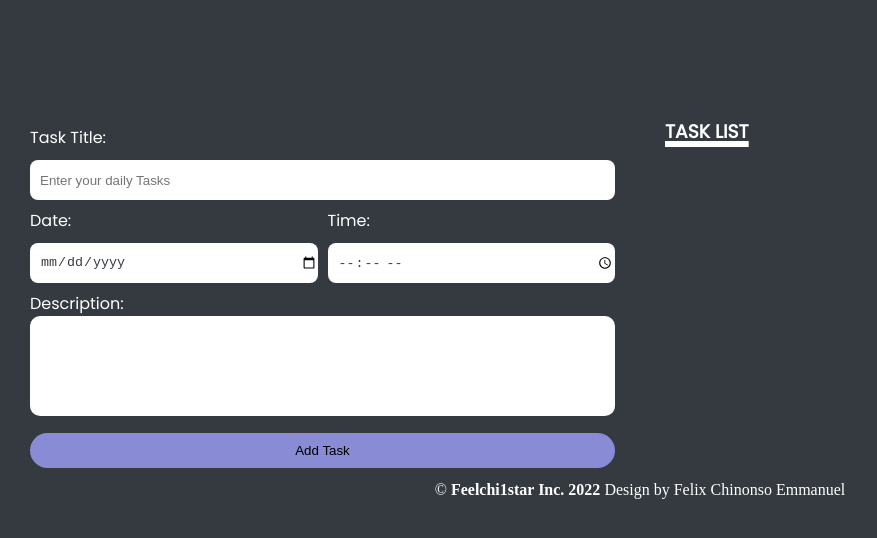
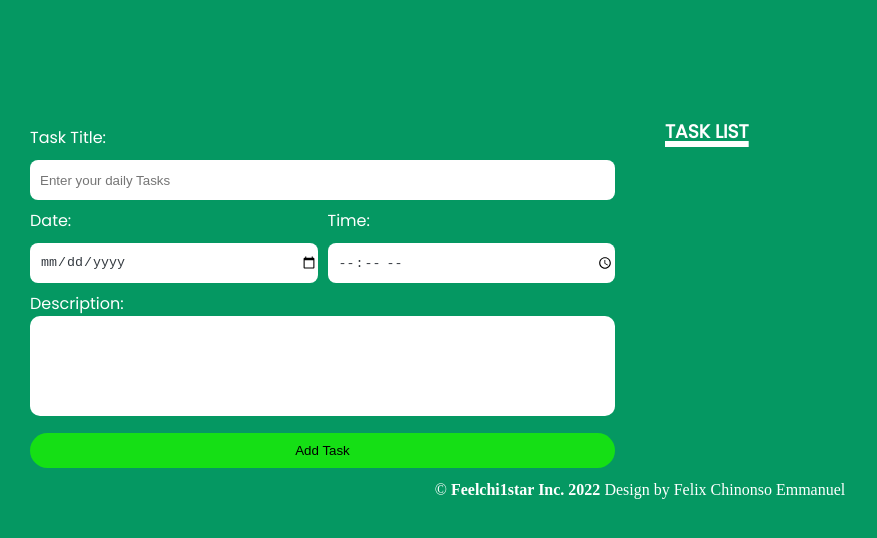
Before and after one commit to feelchi1star/Todo-app-vanillajs, a plain HTML site: page index.html in a window 1280 px wide. Shown: the part 98-636 px from the top of the page, without its empty margins (0-877 px from the left). Drawn offline with Linux system fonts and the light colour scheme.

Commit message:
Todo App Created in HTML CSS AND JAVASCRIPT WITHOUT FRAMEWORK OR LIBRARY
Editing the CSS file

```diff
--- a/css.css
+++ b/css.css
@@ -7,13 +7,15 @@
 
 /* Css Variables  Making changes to any of the Variables will apply to the site*/
 :root {
-  --dark-bg: #343a40;
+  --dark-bg: #059862;
+  /* #343a40 */
   --white-font: #fff;
   --warning-color: #c51906;
   --head-font: 48px;
   --sm: 1em;
   --success: rgb(21, 223, 21);
-  --task-bg: rgba(33, 25, 25, 0.83);
+  /* black */
+  --task-bg: var(--success);
   --font-family: "Poppins";
 }
 /* Body Tag */
@@ -89,7 +91,7 @@ textarea {
 }
 button {
   padding: 10px 10px;
-  background: rgb(137, 139, 213);
+  background: var(--success);
   border: none;
   border-radius: 20px;
   width: 100%;
@@ -214,8 +216,8 @@ a {
     text-align: center;
   }
   .card-footer > div {
-  display: inline-flex;
-  padding-top: 5px;
-  padding-bottom: 5px;
+    display: inline-flex;
+    padding-top: 5px;
+    padding-bottom: 5px;
+  }
 }
-}
```
